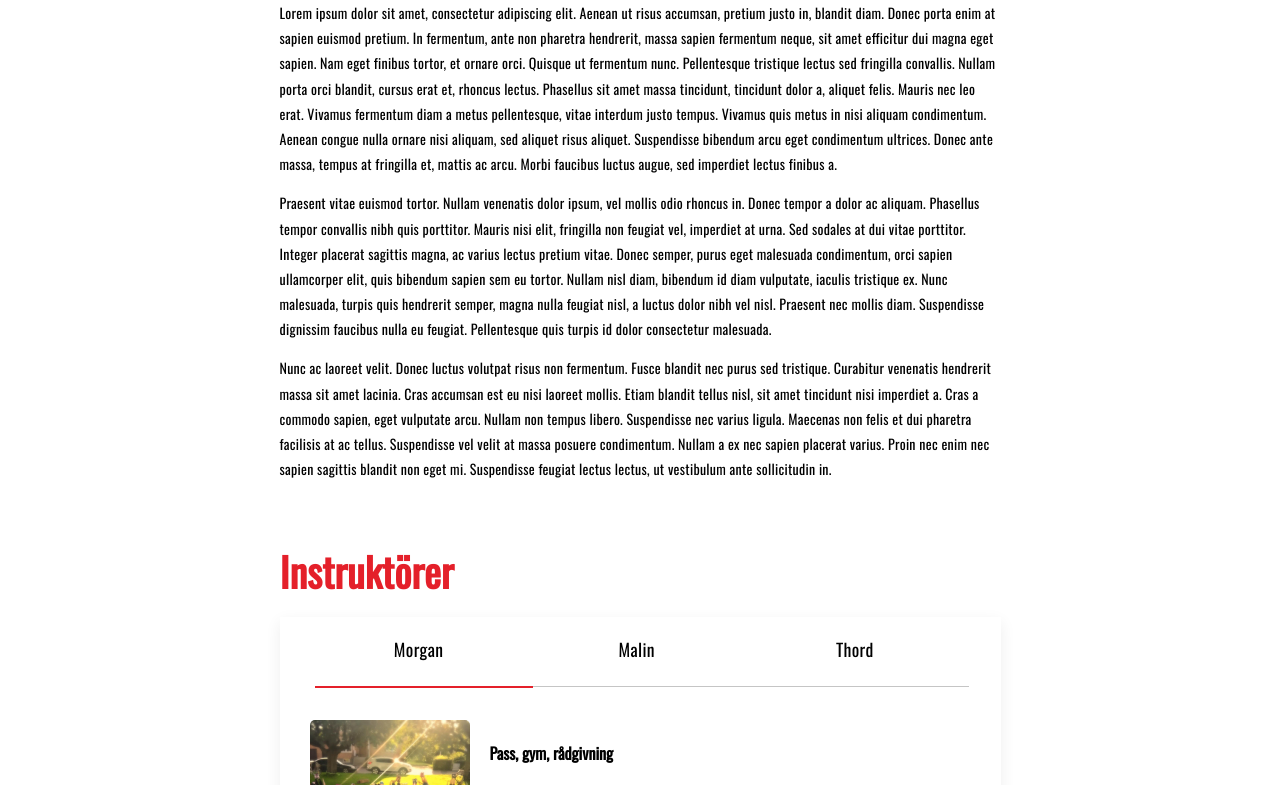
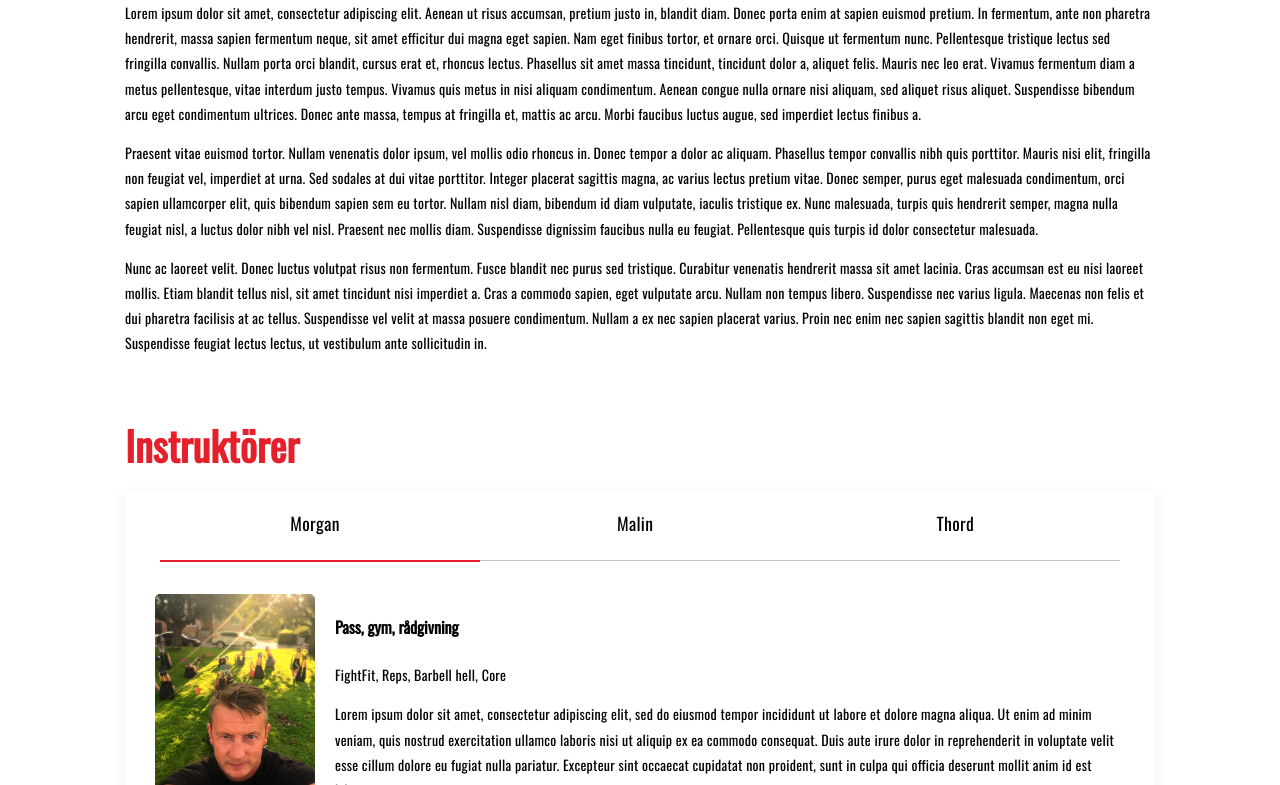
Before and after one commit to Kaakans/FightFit, a Preact app: page / in a window 1280 px wide. Shown: the part 897-1682 px from the top of the page. Built offline with nearby package versions, Linux system fonts and the light colour scheme.

Commit message:
style update

```diff
--- a/less/style.less
+++ b/less/style.less
@@ -109,11 +109,6 @@ p {
     letter-spacing: 0.02em;
 }
 
-.content-container {
-    max-width: 1030px;
-    margin: 0 auto;
-}
-
 .fit-screen-image {
   height: 100vh;
 }
@@ -191,7 +186,7 @@ p {
     #gym, #about, #contact,
     .tiny-info-container {
         margin: 0 auto;
-        width: 70%;
+        max-width: 1030px;
     }
 
     .tiny-info-container {
--- a/src/components/app.js
+++ b/src/components/app.js
@@ -15,7 +15,6 @@ export default class App extends Component {
 			<div className="app">
 				<Navbar />
 				<img src="src/images/boxing.jpg" class="fit-screen-image"/>
-				<div className="content-container">
 				<Fightfit />
 				<Trainers />
 				<Sessions />
@@ -25,7 +24,6 @@ export default class App extends Component {
 					<Contact />
 				</div>
 			</div>
-			</div>
 		);
 	}
 }
```
Also changed, not shown: build/bundle.js, build/styles.css, 1 other file. Lines whose indentation alone changed are shown as unchanged.
